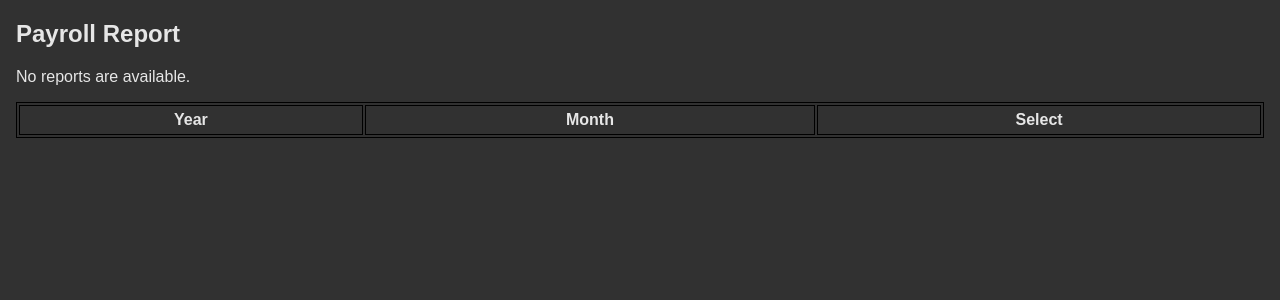
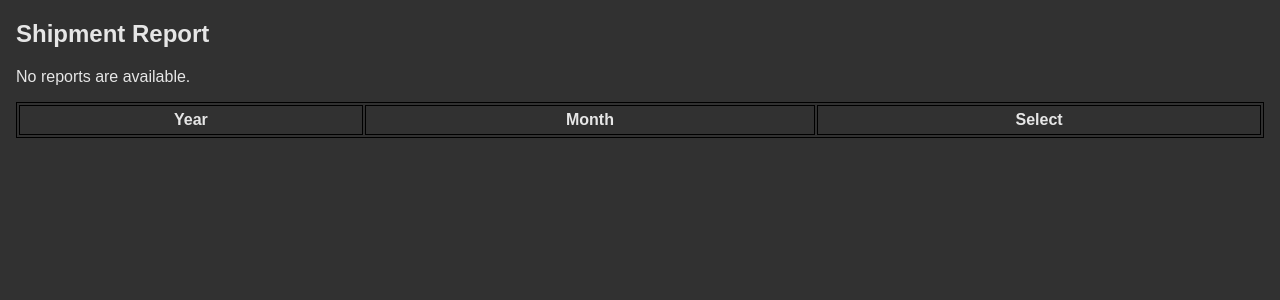
Before and after one commit to StephenP-AL/CS499-group-7, a Django app: template src/seven/truckr/templates/truckr/shipReportList.html in a window 1280 px wide. Shown: the top 300 px of the page. Run offline with Django 3.2, Linux system fonts and the light colour scheme; the template is opened without the code that fills it, so the values that code supplies are empty.

Commit message:
Fixed title

```diff
--- a/src/seven/truckr/templates/truckr/shipReportList.html
+++ b/src/seven/truckr/templates/truckr/shipReportList.html
@@ -6,14 +6,14 @@
 
     <meta http-equiv="X-UA-Compatible" content="IE=edge">
 
-    <title>Payroll Report</title>
+    <title>Shipment Report</title>
     <meta name="description" content="">
     <meta name="viewport" content="width=device-width, initial-scale=1">
     <link rel="stylesheet" type="text/css" href="{% static 'css/style.css'%}">
     <link rel="icon" type="png" href="{% static 'image/TruckrIcon.png'%}">
   </head>
 <body>
-	<h2>Payroll Report</h2>
+	<h2>Shipment Report</h2>
 <!-- Navigation bar -->
 {% if nav %}
 <table>
--- a/src/seven/truckr/views.py
+++ b/src/seven/truckr/views.py
@@ -249,5 +249,6 @@ def shipReportList(request):
     username = request.user.username
     nav = navigation(username)
     lst = yearmonth.objects.raw("SELECT * FROM truckr_yearmonth WHERE period <= strftime('%Y%m',date()) ORDER BY period DESC;")
+#    lst = yearmonth.objects.raw("SELECT * FROM truckr_yearmonth JOIN ship_report_list ON truckr_yearmonth.period = ship_report_list.period ORDER BY truckr_yearmonth.period DESC;")
     context = {'nav':nav,'lst':lst}
     return(render(request,'truckr/shipReportList.html',context))
```
Also changed, not shown: src/seven/db.sqlite3.
